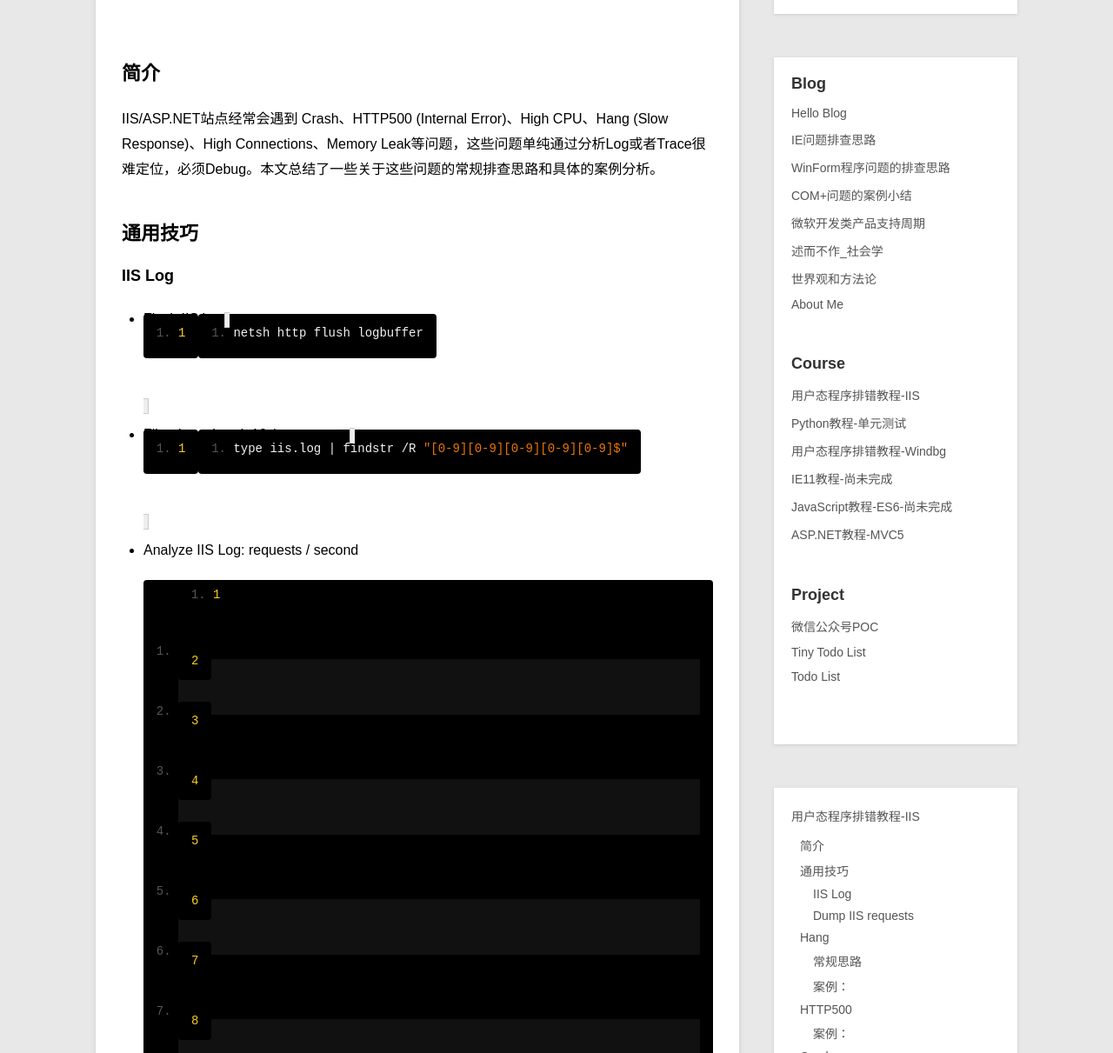
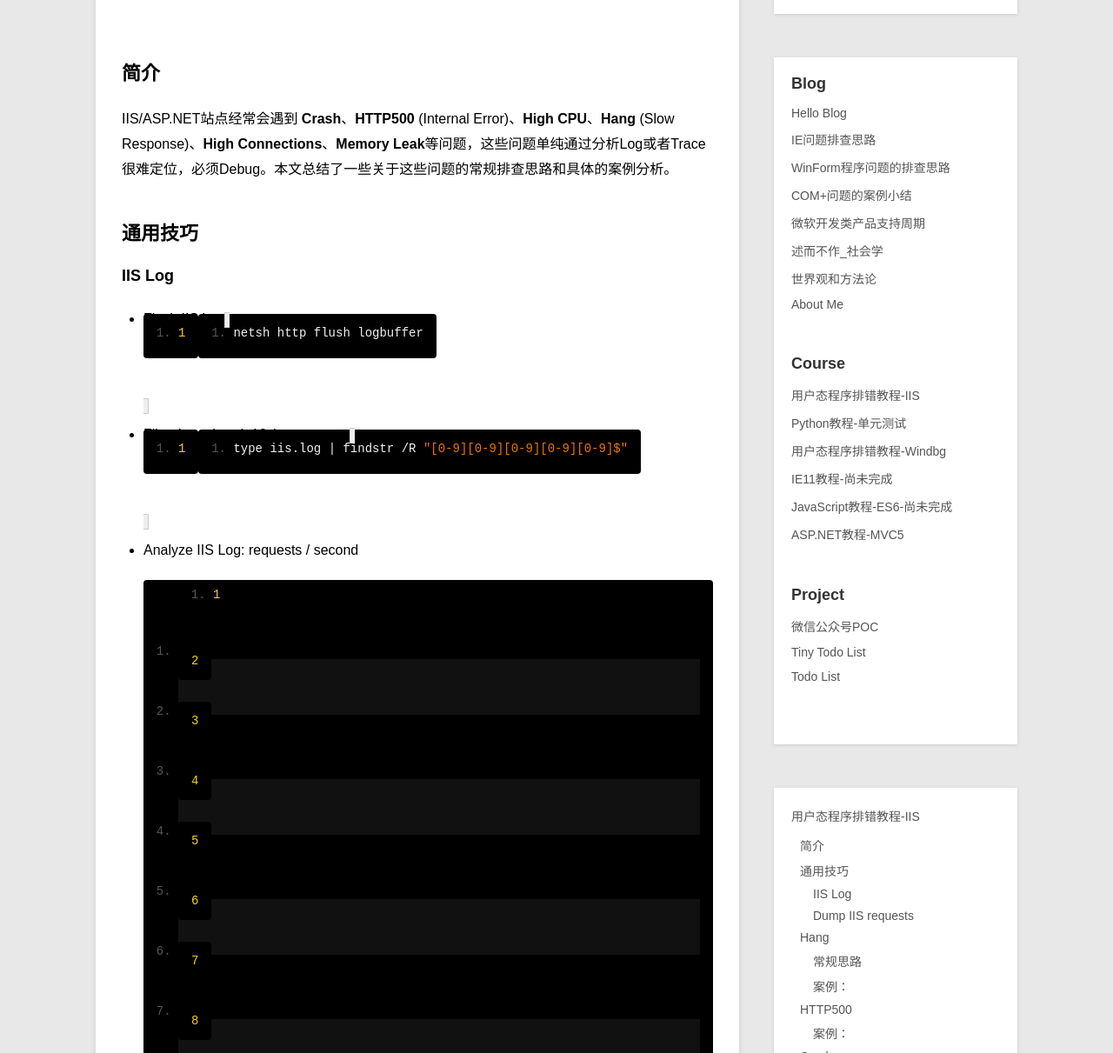
Before and after one commit to wu-wenxiang/wu-wenxiang.github.io, a Jekyll site: the page built from _posts/course/2016-06-21-Debug-IIS.md, in a window 1280 px wide and 1400 px high, cut to the strip 189-1400 px from the top of the window. Shown: the whole strip at 87% size. Built offline with Jekyll 4.4.1, drawn with Linux system fonts in a browser that asks for light colours; some of the changed text lies outside the part shown.

```diff
--- a/_posts/course/2016-06-21-Debug-IIS.md
+++ b/_posts/course/2016-06-21-Debug-IIS.md
@@ -7,7 +7,7 @@ description:    本文介绍：IIS/ASP.NET中常见的几种需要用到用户
 
 ## 简介
 
-IIS/ASP.NET站点经常会遇到 Crash、HTTP500 (Internal Error)、High CPU、Hang (Slow Response)、High Connections、Memory Leak等问题，这些问题单纯通过分析Log或者Trace很难定位，必须Debug。本文总结了一些关于这些问题的常规排查思路和具体的案例分析。
+IIS/ASP.NET站点经常会遇到 **Crash**、**HTTP500** (Internal Error)、**High CPU**、**Hang** (Slow Response)、**High Connections**、**Memory Leak**等问题，这些问题单纯通过分析Log或者Trace很难定位，必须Debug。本文总结了一些关于这些问题的常规排查思路和具体的案例分析。
 
 ## 通用技巧
 
@@ -52,7 +53,7 @@ IIS/ASP.NET站点经常会遇到 Crash、HTTP500 (Internal Error)、High CPU、H
 
 ## High CPU
 
-###常规思路
+### 常规思路
 - 确定是不是W3WP进程造成了High CPU，是一个还是多个？
 	- TaskManager
 	- Performance Counter
@@ -179,6 +180,7 @@ IIS/ASP.NET站点经常会遇到 Crash、HTTP500 (Internal Error)、High CPU、H
 			000000040022fd48        no     110        2334       23        200 POST /Scene2/Admin/Plan/ImportEmployeeRelationship
 
 		这两个线程都是直接负责处理HttpRequest的同步线程，是同一个请求：`POST /Scene2/Admin/Plan/ImportEmployeeRelationship`，都执行了很长的时间1561秒/2334秒，两者的callstack也是一样的，都涉及到了3个方法的调用：
+
 		- parseMultiUserInforIds
 		- ReadEmployeeRelationshipFromFile
 		- ImportEmployeeRelationship
```
Also changed, not shown: other parts of _posts/course/2016-06-21-Debug-IIS.md (+1 -0 lines).
